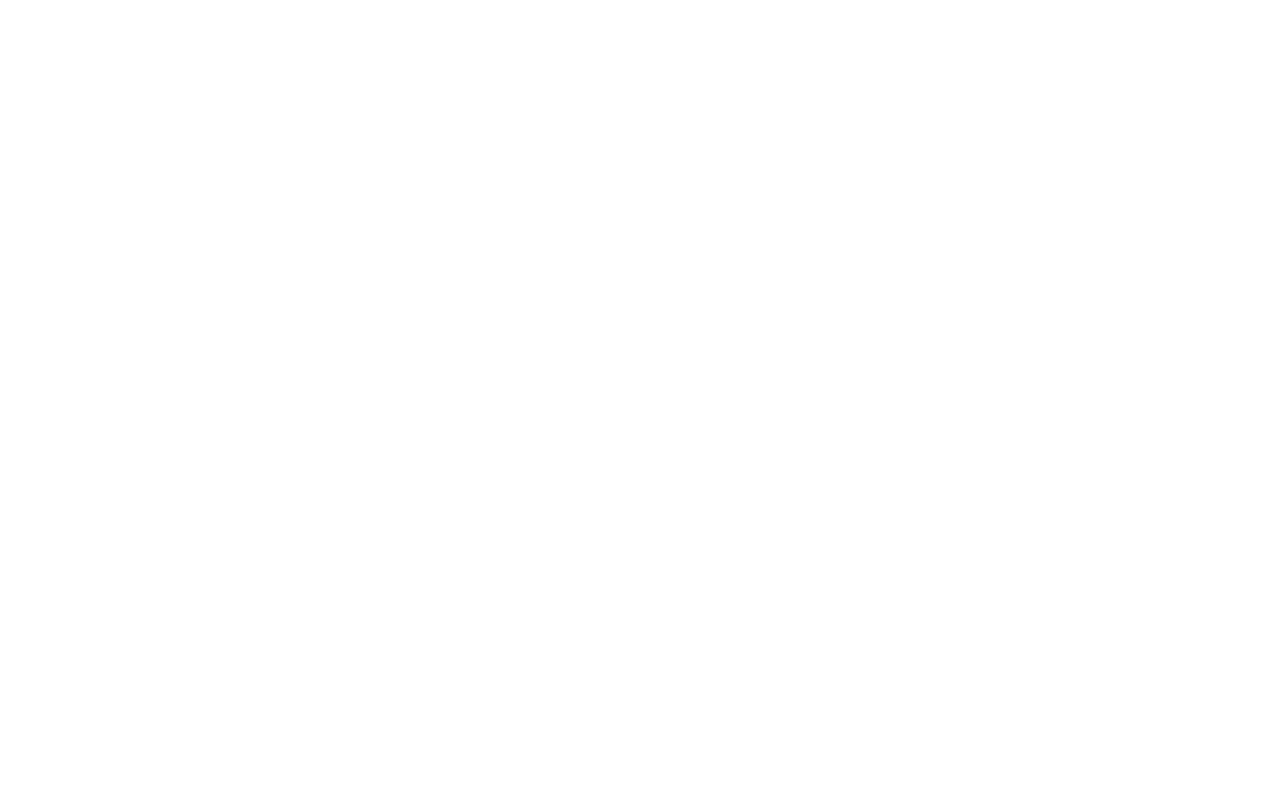
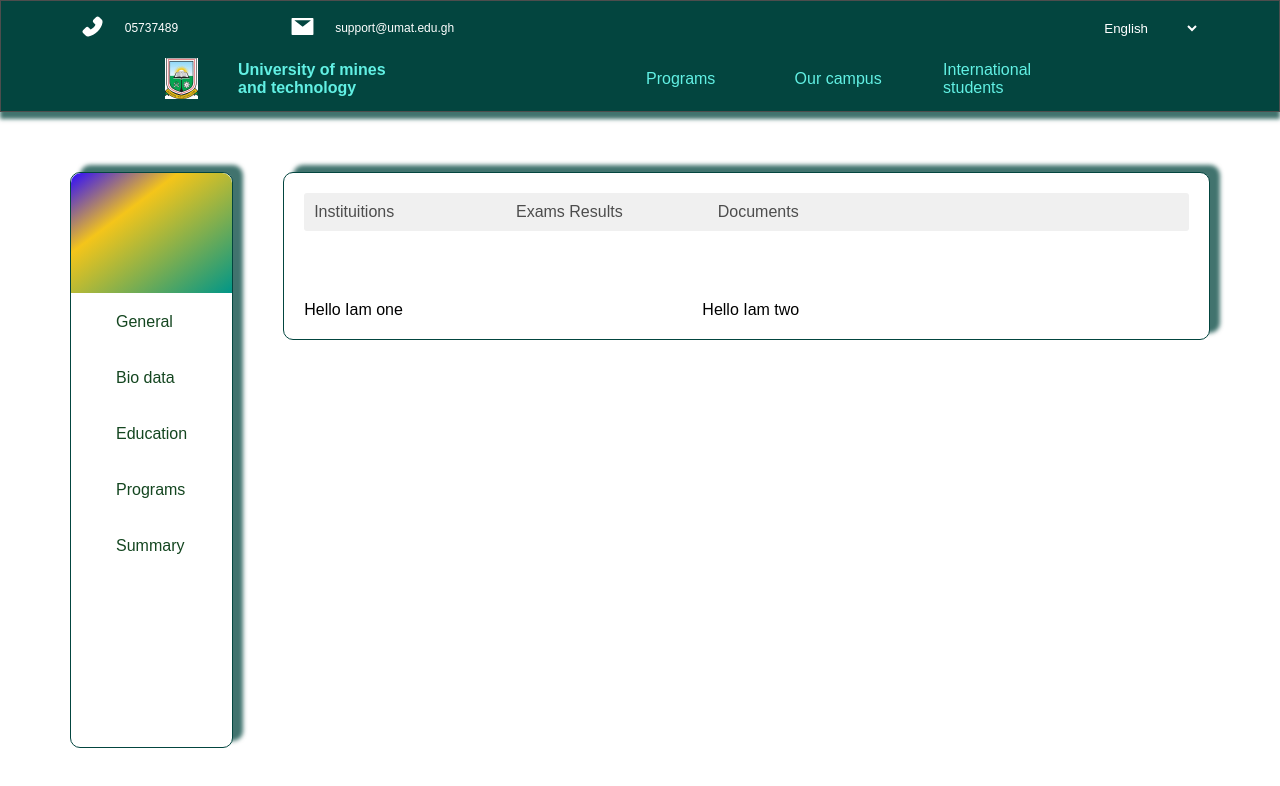
Before and after one commit to florence-manu/umat, a React (Create React App) app: page /student/education/instituitions in a window 1280 px wide. Before the commit this address had no page. Shown: the top 786 px of the page. Built offline with nearby package versions, Linux system fonts and the light colour scheme.

Commit message:
added the instituiution component to the routes

```diff
--- a/src/components/studentApplication/education/index.tsx
+++ b/src/components/studentApplication/education/index.tsx
@@ -33,9 +33,9 @@
             <div className="wrapper">
                 <NavbarContainer>
                     <Link
-                        to={"/student/education/institutions"}
+                        to={"/student/education/instituitions"}
                     >
-                       Institutions
+                       Instituitions
                     </Link>
                 <Link to={"/student/education/results"}>Exams Results</Link>
                 <Link to={"/student/education/documents"}>Documents</Link>
--- a/src/components/studentApplication/education/institutions/index.tsx
+++ b/src/components/studentApplication/education/institutions/index.tsx
@@ -1,10 +1,19 @@
 import React from "react";
 import styled from "styled-components";
+
+export const Container = styled.div`
+width: 90%;
+display: flex;
+flex-direction: row;
+justify-content: space-between
+`
 
 export function Institutions() {
 
     return (
-        <>
-        </>
+        <Container>
+            <div>Hello Iam one</div>
+            <div>Hello Iam two</div>
+        </Container>
     )
 }
--- a/src/router/Router.tsx
+++ b/src/router/Router.tsx
@@ -15,6 +15,7 @@
 import { SpecialCondittions } from "../components/studentApplication/biodata/specialConditions";
 import { BioDocuments } from "../components/studentApplication/biodata/documents";
 import { Education } from "../components/studentApplication/education";
+import { Institutions } from "../components/studentApplication/education/institutions";
 
 
 export function Routing() {
@@ -39,8 +40,8 @@
               <Route path="special-conditions" element={<SpecialCondittions /> } />
               <Route path="documents" element={<BioDocuments /> } />
             </Route>
-            <Route path="education" element={<Education />}>
-
+             <Route path="education" element={<Education />}>
+              <Route path="instituitions" element={<Institutions /> } />
             </Route>
             </Route>
         </Routes>
```
